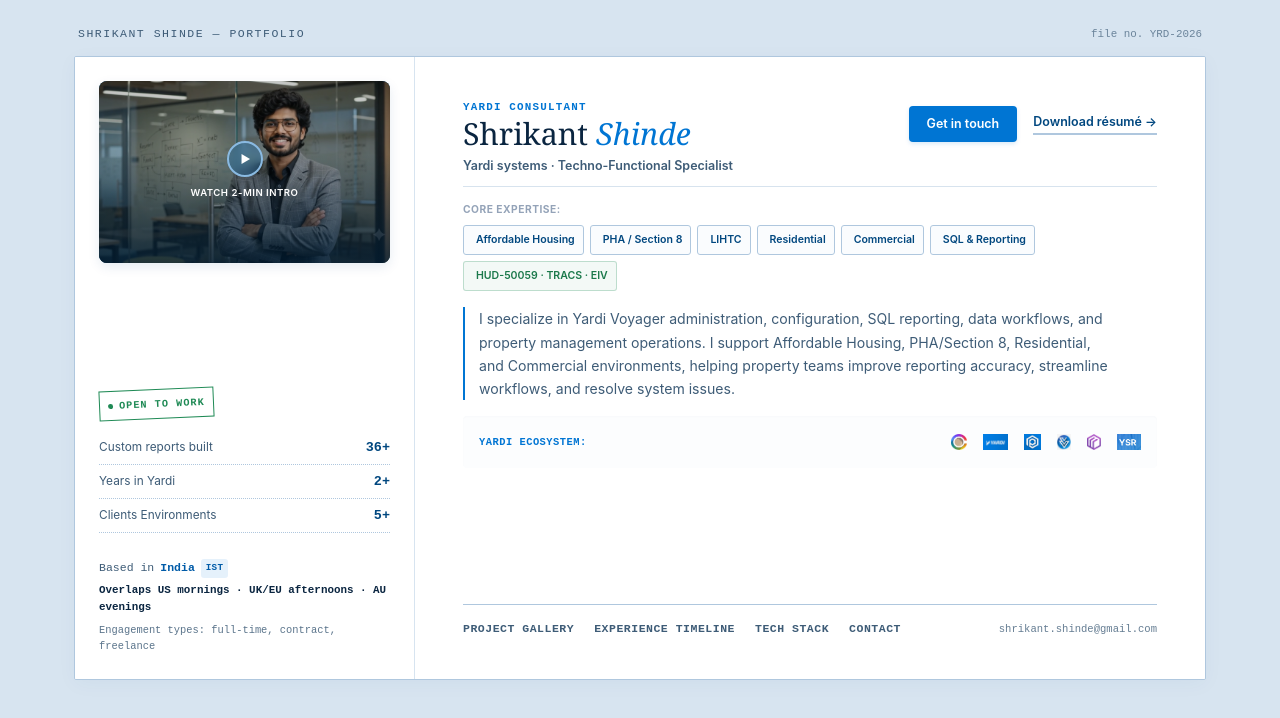
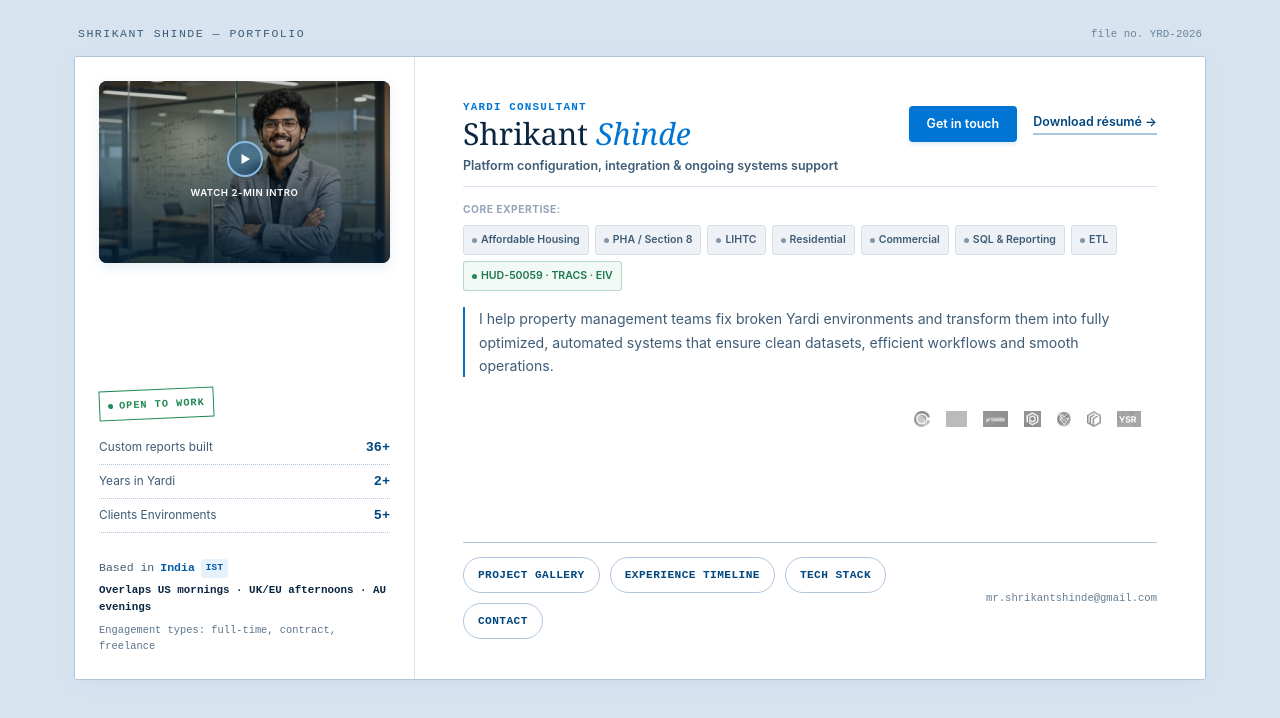
Before and after one commit to shrikantshinde178/shrikant-shinde-portfolio, an Angular app: page / in a window 1280 px wide. Shown: the top 718 px of the page. Built offline with nearby package versions, Linux system fonts and the light colour scheme; grey boxes are pictures that could not be loaded.

Commit message:
UI has been updated

```diff
--- a/src/app/app.html
+++ b/src/app/app.html
@@ -8,18 +8,6 @@
 
   <div class="document">
     <div class="doc-grid">
-      <!-- ===== VERTICAL SPINE STRIP ===== -->
-      <!-- <div class="doc-spine">
-          <img
-            class="spine-logo"
-            src="assets/images/YardiLogo.webp"
-            alt="Yardi Systems"
-            width="60"
-            height="16"
-          />
-          <span class="spine-title">Techno‑Functional Consultant</span>
-        </div> -->
-
       <!-- ===== LEFT — LEDGER SIDEBAR ===== -->
       <aside class="ledger">
         <div
@@ -102,19 +90,7 @@
         </div>
 
         <div class="role-line">
-          <!-- <div class="logo-shield">
-              <img
-                class="yrd-logo"
-                src="assets/images/YardiLogo.webp"
-                alt="Yardi Systems Platform"
-                width="60"
-                height="16"
-              />
-            </div> -->
-          <span class="role-subtext"
-            >Yardi systems &middot; Techno-Functional Specialist
-          </span>
-          <div class="inline-metric-tag" role="status"></div>
+          <span class="role-subtext">{{ brand.roleSummary }}</span>
         </div>
 
         <div class="compliance-matrix">
@@ -134,69 +110,74 @@
           <p class="brief">{{ brand.brief }}</p>
         </div>
 
-        <!-- REFACTORED DOWN-TO-UP VERTICAL IMAGE MARQUEE STRIP -->
+        <!-- ===== YARDI ECOSYSTEM STRIP =====
+             Visible header intentionally hidden (kept for screen readers via
+             aria-label on the wrapper below) per your latest edit — logos
+             read fine on their own directly under the brief. -->
         <div
           class="module-slider-strip"
-          aria-label="Ecosystem Capability Showcase"
+          aria-label="Yardi ecosystem: RentCafé, Voyager 7, Procure to Pay, Virtuoso, Public Housing Authority, Yardi Standard Reports"
         >
           <div
             class="slider-track"
             [style.transform]="'translateY(-' + (activeSlideIndex * 100) + '%)'"
           >
-            <!-- Slide Stage 1: Native Sub-Product Ecosystem Image Logos -->
             <div class="slider-slide vertical-slide-row">
               <div class="strip-header">YARDI ECOSYSTEM:</div>
               <div class="logo-image-row">
+                <!-- Fixed: was "Rent cafe.png" (space in filename breaks the
+                     asset URL) — rename the physical file to match. -->
                 <img
                   src="assets/real-estate-logo/Rent cafe.png"
                   alt="RentCafé"
                   title="RentCafe"
                   class="ecosystem-logo-img"
+                  (error)="handleLogoError($event)"
+                />
+                <img
+                  src="assets/real-estate-logo/rent-cafe.png"
+                  alt="RentCafé"
+                  title="RentCafe"
+                  class="ecosystem-logo-img"
+                  (error)="handleLogoError($event)"
                 />
                 <img
                   src="assets/real-estate-logo/yardi voyager 7.png"
                   alt="Voyager 7"
                   title="Yardi Voyager 7"
                   class="ecosystem-logo-img"
+                  (error)="handleLogoError($event)"
                 />
                 <img
                   src="assets/real-estate-logo/yardi p2p.png"
                   alt="Yardi Payment Processing"
                   title="Procure To Pay"
                   class="ecosystem-logo-img"
+                  (error)="handleLogoError($event)"
                 />
                 <img
                   src="assets/real-estate-logo/Yardi Virtuso.png"
-                  alt="Virtuso"
-                  title="Yardi Virtuso"
+                  alt="Virtuoso"
+                  title="Yardi Virtuoso"
                   class="ecosystem-logo-img"
+                  (error)="handleLogoError($event)"
                 />
                 <img
                   src="assets/real-estate-logo/Public Housing Authority.png"
                   alt="PHA"
                   title="Public Housing Authority"
                   class="ecosystem-logo-img"
+                  (error)="handleLogoError($event)"
                 />
                 <img
                   src="assets/real-estate-logo/Yardi YSR.png"
                   alt="YSR"
                   title="Yardi Standard Reports (YSR)"
                   class="ecosystem-logo-img"
+                  (error)="handleLogoError($event)"
                 />
               </div>
             </div>
-
-            <!-- Slide Stage 2: Target Operational Property Management Modules -->
-            <!-- <div class="slider-slide vertical-slide-row">
-                <div class="strip-header">Modules:</div>
-                <div class="chip-row">
-                  <span class="engine-chip mod-core">Affordable Housing</span>
-                  <span class="engine-chip mod-core">Residential</span>
-                  <span class="engine-chip mod-core">PHA</span>
-                  <span class="engine-chip mod-core">Commercial</span>
-                  <span class="engine-chip mod-core">Military</span>
-                </div>
-              </div> -->
           </div>
         </div>
 
--- a/src/app/app.scss
+++ b/src/app/app.scss
@@ -14,6 +14,12 @@
 $signal: #1f8a55;
 $off: #94a3b8;
 
+/* Neutral tag tone — reserved for domain tags so blue stays exclusive to
+   interactive elements (buttons, links, the name accent). */
+$tag-neutral-bg: #eef2f6;
+$tag-neutral-border: #d6dee6;
+$tag-neutral-text: $ink-soft;
+
 * {
   box-sizing: border-box;
   margin: 0;
@@ -26,6 +32,28 @@
   font-family: "Inter", sans-serif;
   color: $ink;
   min-height: 100vh;
+}
+
+/* Visible keyboard focus everywhere `all: unset` strips the native ring */
+button:focus-visible,
+a:focus-visible,
+[role="button"]:focus-visible {
+  outline: 2px solid $science;
+  outline-offset: 2px;
+  border-radius: 2px;
+}
+
+/* A broken/failed logo image collapses to nothing rather than showing the
+   browser's default fallback icon (the bug that hit the RentCafé logo). */
+img.logo-broken {
+  display: none;
+}
+
+@media (prefers-reduced-motion: reduce) {
+  * {
+    transition-duration: 0.01ms !important;
+    animation-duration: 0.01ms !important;
+  }
 }
 
 .stage {
@@ -86,7 +114,7 @@
   }
 }
 
-/* ===== DOC GRID — NOW 3 COLUMNS: spine | ledger | dossier ===== */
+/* ===== DOC GRID — spine | ledger | dossier ===== */
 .doc-grid {
   position: relative;
   display: grid;
@@ -96,42 +124,6 @@
 
   @media (max-width: 960px) {
     grid-template-columns: 1fr;
-  }
-}
-
-.doc-spine {
-  display: flex;
-  flex-direction: column;
-  align-items: center;
-  justify-content: center;
-  gap: 20px;
-  border-right: 1px solid $line-strong;
-  background: $paper;
-  padding: 24px 0;
-
-  @media (max-width: 960px) {
-    display: none;
-  }
-
-  .spine-logo {
-    height: 13px;
-    width: auto;
-    object-fit: contain;
-    transform: rotate(-90deg);
-    flex-shrink: 0;
-    transition: filter 0.2s ease;
-  }
-
-  .spine-title {
-    font-family: "IBM Plex Mono", monospace;
-    font-size: 0.56rem;
-    font-weight: 700;
-    letter-spacing: 1.8px;
-    text-transform: uppercase;
-    opacity: 0.55;
-    writing-mode: vertical-rl;
-    transform: rotate(180deg);
-    white-space: nowrap;
   }
 }
 
@@ -311,6 +303,7 @@
       opacity: 0.85;
     }
   }
+
   .location-line {
     display: flex;
     align-items: center;
@@ -425,6 +418,8 @@
     }
   }
 
+  /* Concrete, deliverable-focused subtitle — deliberately distinct from the
+     eyebrow above and the brief below so nothing repeats itself. */
   .role-line {
     display: flex;
     align-items: center;
@@ -435,38 +430,10 @@
     border-bottom: 1px solid rgba($line-strong, 0.5);
     flex-shrink: 0;
 
-    .logo-shield {
-      background: #ffffff;
-      padding: 2px 6px;
-      // border-radius: 3px;
-      border: 1px solid $line;
-      display: inline-flex;
-    }
-
-    .yrd-logo {
-      height: 14px;
-      width: auto;
-      object-fit: contain;
-    }
-
     .role-subtext {
       font-size: 0.78rem;
       font-weight: 600;
       color: $ink-soft;
-    }
-
-    .inline-metric-tag {
-      font-size: 0.68rem;
-      font-weight: 600;
-      color: #ffffff;
-      background: transparent;
-      padding: 2px 8px;
-      border-radius: 3px;
-
-      .metric-val {
-        font-family: "IBM Plex Mono", monospace;
-        font-weight: 700;
-      }
     }
   }
 
@@ -492,25 +459,38 @@
     gap: 6px;
   }
 
+  /* Domain tags: neutral tone. Blue is reserved for actionable elements
+     (buttons/links) so it keeps a single, consistent meaning on the page. */
   .specialty-tag {
     font-size: 0.66rem;
     font-weight: 600;
-    color: $congress;
-    background: color.mix($paper, $paper-raised, 50%);
-    border: 1px solid $line-strong;
+    color: $tag-neutral-text;
+    background: $tag-neutral-bg;
+    border: 1px solid $tag-neutral-border;
     border-radius: 3px;
     padding: 4px 8px;
     display: inline-flex;
     align-items: center;
     gap: 4px;
 
+    .tag-indicator {
+      width: 5px;
+      height: 5px;
+      border-radius: 50%;
+      background: $ink-soft;
+      opacity: 0.6;
+    }
+
+    /* Compliance tag intentionally breaks the neutral pattern — it signals
+       a different category (regulatory) from the domain tags around it. */
     &.compliance-tag {
-      background: rgba($signal, 0.05);
-      border-color: rgba($signal, 0.25);
-      color: darken($signal, 4%);
+      background: rgba($signal, 0.06);
+      border-color: rgba($signal, 0.3);
+      color: color.adjust($signal, $lightness: -4%);
 
       .tag-indicator {
         background: $signal;
+        opacity: 1;
       }
     }
   }
@@ -530,10 +510,10 @@
     max-width: 72ch;
   }
 
-  /* ===== HIGH-PERFORMANCE DOWN-TO-UP VERTICAL STRIP SLIDER ===== */
-  /* ===== YARDI ECOSYSTEM STRIP ===== */
+  /* ===== YARDI ECOSYSTEM STRIP =====
+     Background/box-shadow removed and the visible header hidden per your
+     latest edit — the logos now sit directly on the panel background. */
   .module-slider-strip {
-    background: mix($paper, $paper-raised, 30%);
     border-radius: 4px;
     padding: 10px 16px;
     display: flex;
@@ -544,7 +524,6 @@
     height: auto;
     margin-top: 16px;
     margin-bottom: auto;
-    box-shadow: inset 0 1px 2px rgba(0, 71, 127, 0.02);
     flex-shrink: 0;
 
     .slider-track {
@@ -570,6 +549,7 @@
       font-family: "IBM Plex Mono", monospace;
       font-size: 0.65rem;
       font-weight: 700;
+      display: none;
       color: $science;
       text-transform: uppercase;
       letter-spacing: 0.5px;
@@ -588,16 +568,19 @@
       overflow: visible;
     }
 
+    /* Muted by default, sharpens on hover. */
     .ecosystem-logo-img {
       height: 16px;
       width: auto;
       max-width: 70px;
       object-fit: contain;
       flex-shrink: 0;
+      filter: grayscale(1) opacity(0.7);
       transition: filter 0.15s ease;
 
-      &:hover {
-        filter: grayscale(0) contrast(1) opacity(1);
+      &:hover,
+      &:focus-visible {
+        filter: grayscale(0) opacity(1);
       }
     }
   }
@@ -630,9 +613,7 @@
   @media (max-width: 480px) {
     .module-slider-strip {
       padding: 12px;
-    }
 
-    .module-slider-strip {
       .strip-header {
         font-size: 0.6rem;
       }
@@ -658,38 +639,39 @@
     flex-shrink: 0;
     gap: 16px;
     margin-top: 14px;
-  } /* ===== BOTTOM NAVIGATION FOOTER ===== */
-  .dossier-footer-anchor {
-    border-top: 1px solid $line-strong;
-    padding-top: 14px;
-    display: flex;
-    justify-content: space-between;
-    align-items: center;
-    flex-shrink: 0;
-    gap: 16px;
-    margin-top: 14px;
   }
 
   .dossier-nav-bar {
     display: flex;
-    gap: 20px;
+    gap: 10px;
     flex-wrap: wrap;
   }
 
+  /* Promoted from plain text to real pill buttons — this is the page's
+     primary navigation into the project gallery / timeline / stack, so it
+     needs more visual weight than the footer email address next to it. */
   .dossier-nav-tab {
     all: unset;
     cursor: pointer;
     font-family: "IBM Plex Mono", monospace;
-    font-size: 0.72rem;
+    font-size: 0.7rem;
     font-weight: 700;
-    color: $ink-soft;
+    color: $congress;
     text-transform: uppercase;
-    letter-spacing: 0.5px;
-    transition: color 0.15s ease;
+    letter-spacing: 0.4px;
+    padding: 7px 14px;
+    border: 1px solid $line-strong;
+    border-radius: 999px;
+    background: $paper-raised;
+    transition:
+      background 0.12s ease,
+      border-color 0.12s ease,
+      color 0.12s ease;
 
     &:hover {
-      color: $science;
-      text-decoration: underline;
+      background: $science;
+      border-color: $science;
+      color: #ffffff;
     }
   }
 
@@ -721,12 +703,12 @@
       display: flex;
       flex-wrap: wrap;
       justify-content: flex-start;
-      gap: 12px 20px;
+      gap: 8px 10px;
       width: 100%;
     }
 
     .dossier-nav-tab {
-      font-size: 0.68rem;
+      font-size: 0.66rem;
       line-height: 1.5;
     }
 
--- a/src/app/app.ts
+++ b/src/app/app.ts
@@ -43,7 +43,6 @@
 
   ngOnInit(): void {
     this.animateStats();
-    // this.startModuleSlider();
   }
 
   ngOnDestroy(): void {
@@ -52,19 +51,30 @@
     }
   }
 
-  // private startModuleSlider(): void {
-  //   this.slideTimer = setInterval(() => {
-  //     this.activeSlideIndex = this.activeSlideIndex === 0 ? 1 : 0;
-  //   }, 4000);
-  // }
-
   playFullVideo(): void {
     this.router.navigate(['/intro']);
   }
 
+  /** Hides a logo image that failed to load instead of letting the browser
+   * show its default broken-image glyph (this is what happened to the
+   * RentCafé logo when its filename/path didn't resolve). */
+  handleLogoError(event: Event): void {
+    const img = event.target as HTMLImageElement;
+    img.classList.add('logo-broken');
+  }
+
   animateStats(): void {
+    const prefersReducedMotion = window.matchMedia?.(
+      '(prefers-reduced-motion: reduce)',
+    ).matches;
+
     this.stats.forEach((stat) => {
       if (!stat.target) return;
+
+      if (prefersReducedMotion) {
+        stat.animatedValue = stat.target;
+        return;
+      }
 
       let current = 0;
       const duration = 1200;
@@ -155,17 +165,15 @@
     timezoneLabel: 'IST',
     overlapNote: 'Overlaps US mornings · UK/EU afternoons · AU evenings',
     fileRef: 'YRD-2026',
+    roleSummary:
+      'Platform configuration, integration & ongoing systems support',
     brief:
-      'I specialize in Yardi Voyager administration, configuration, SQL reporting, data workflows, and property management operations. I support Affordable Housing, PHA/Section 8, Residential, and Commercial environments, helping property teams improve reporting accuracy, streamline workflows, and resolve system issues.',
+      // 'Across these portfolios, I build custom reports, streamline data workflows, and resolve system issues so property teams can trust their numbers.',
+      'I help property management teams fix broken Yardi environments and transform them into fully optimized, automated systems that ensure clean datasets, efficient workflows and smooth operations.',
     resumeUrl:
       'https://drive.google.com/file/d/151q0h7N0qlKPVMlSJvYlP9IfpjbZlsWH/view?usp=sharing',
-    contactEmail: 'shrikant.shinde@gmail.com',
+    contactEmail: 'mr.shrikantshinde@gmail.com',
     availableForWork: true,
-  };
-
-  protected readonly heroStat = {
-    value: '1.5B+',
-    label: 'Rows Processed',
   };
 
   protected readonly specialtyTags: string[] = [
@@ -175,12 +183,12 @@
     'Residential',
     'Commercial',
     'SQL & Reporting',
+    'ETL',
   ];
 
   protected readonly stats: Stat[] = [
     { label: 'Custom reports built', target: 36, suffix: '+' },
     { label: 'Years in Yardi', target: 2, suffix: '+' },
-    // { label: 'Units Supported', target: 1200, suffix: '+' },
     { label: 'Clients Environments', target: 5, suffix: '+' },
   ];
 
```
Also changed, not shown: 1 other file (tests, documents, lock files or other folders).
